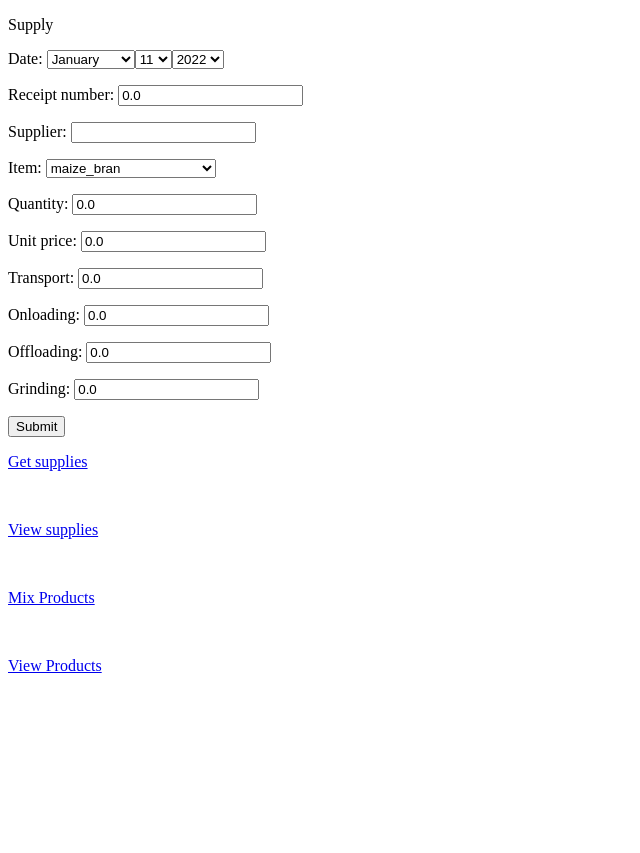
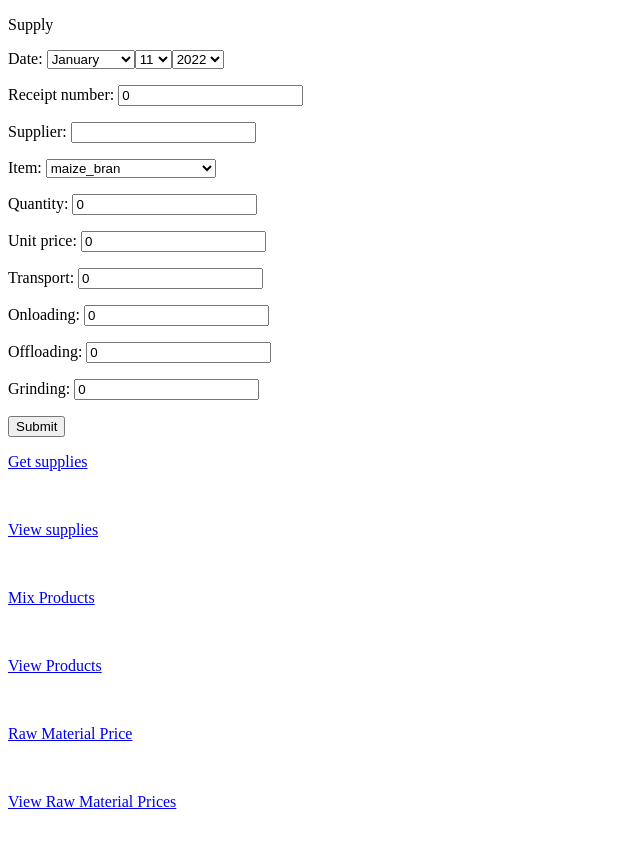
Before and after one commit to jakobwamani/kamanyire_2022, a Django app: page /supply in a window 1280 px wide. Shown: the whole page, without its empty margins (0-640 px from the left). Before the commit the page ends 673 px from the top, so only its background shows below. Run offline with Django 3.2, Linux system fonts and the light colour scheme.

Commit message:
done_with_raw_material_prices

```diff
--- a/feedsite/feedwork/forms.py
+++ b/feedsite/feedwork/forms.py
@@ -26,22 +26,22 @@ class RawMaterialForm(forms.ModelForm):
 	YEARS= [x for x in range(2000,2030)]
 	date = forms.DateField(label='Date', widget=forms.SelectDateWidget(years=YEARS),initial=timezone.now())
     #birth_date= forms.DateField(label='What is your birth date?', widget=forms.SelectDateWidget(years=YEARS))
-	receipt_number = forms.DecimalField(max_digits=10, decimal_places=2 , initial=0.0)
+	receipt_number = forms.IntegerField(initial = 0)
 	supplier = forms.CharField()
 	item = forms.ChoiceField(choices=RAW_MATERIAL_CHOICES)
 	# item = forms.CharField()
 	quantity = forms.IntegerField(disabled=True)
 	increase_quantity = forms.IntegerField(initial=0)
 	reduce_quantity = forms.IntegerField(initial=0)
-	unit_price = forms.DecimalField(max_digits=10, decimal_places=2 , initial=0.0)
+	unit_price = forms.IntegerField(initial = 0)
 	# i  cannot edit this stuff from right here so all amounts will shown in the retrieve view
-	# amount = forms.DecimalField(max_digits=10, decimal_places=2 , initial=0.0)
-	transport = forms.DecimalField(max_digits=10, decimal_places=2 , initial=0.0)
-	onloading = forms.DecimalField(max_digits=10, decimal_places=2 , initial=0.0)
-	offloading = forms.DecimalField(max_digits=10, decimal_places=2 , initial=0.0)
-	grinding = forms.DecimalField(max_digits=10, decimal_places=2 , initial=0.0)
+	# amount = forms.IntegerField(initial = 0)
+	transport = forms.IntegerField(initial = 0)
+	onloading = forms.IntegerField(initial = 0)
+	offloading = forms.IntegerField(initial = 0)
+	grinding = forms.IntegerField(initial = 0)
 	# i  cannot edit this stuff from right here so all amounts will shown in the retrieve view
-	# fullamount = forms.DecimalField(max_digits=10, decimal_places=2 , initial=0.0)
+	# fullamount = forms.IntegerField(initial = 0)
 	# pricing = forms.IntegerField(help_text='First check to cost of supply to update this')
 
 	# create meta class
@@ -65,20 +65,20 @@ class SupplyForm(forms.ModelForm):
 	YEARS= [x for x in range(2000,2030)]
 	date = forms.DateField(label='Date', widget=forms.SelectDateWidget(years=YEARS),initial=timezone.now())
     #birth_date= forms.DateField(label='What is your birth date?', widget=forms.SelectDateWidget(years=YEARS))
-	receipt_number = forms.DecimalField(max_digits=10, decimal_places=2 , initial=0.0)
+	receipt_number = forms.IntegerField(initial = 0)
 	supplier = forms.CharField()
 	item = forms.ChoiceField(choices=RAW_MATERIAL_CHOICES)
 	# item = forms.CharField()
-	quantity = forms.DecimalField(max_digits=10, decimal_places=2 , initial=0.0)
-	unit_price = forms.DecimalField(max_digits=10, decimal_places=2 , initial=0.0)
+	quantity = forms.IntegerField(initial = 0)
+	unit_price = forms.IntegerField(initial = 0)
 	# i  cannot edit this stuff from right here so all amounts will shown in the retrieve view
-	# amount = forms.DecimalField(max_digits=10, decimal_places=2 , initial=0.0)
-	transport = forms.DecimalField(max_digits=10, decimal_places=2 , initial=0.0)
-	onloading = forms.DecimalField(max_digits=10, decimal_places=2 , initial=0.0)
-	offloading = forms.DecimalField(max_digits=10, decimal_places=2 , initial=0.0)
-	grinding = forms.DecimalField(max_digits=10, decimal_places=2 , initial=0.0)
+	# amount = forms.IntegerField(initial = 0)
+	transport = forms.IntegerField(initial = 0)
+	onloading = forms.IntegerField(initial = 0)
+	offloading = forms.IntegerField(initial = 0)
+	grinding = forms.IntegerField(initial = 0)
 	# i  cannot edit this stuff from right here so all amounts will shown in the retrieve view
-	# fullamount = forms.DecimalField(max_digits=10, decimal_places=2 , initial=0.0)
+	# fullamount = forms.IntegerField(initial = 0)
 	# pricing = forms.IntegerField(help_text='First check to cost of supply to update this')
 
 	# create meta class
@@ -117,26 +117,26 @@ class ProductForm(forms.ModelForm):
 	date = forms.DateField(label='Date', widget=forms.SelectDateWidget(years=YEARS),initial=timezone.now())
 	# date = forms.DateField()
 	product = forms.ChoiceField(choices=PRODUCT_CHOICES)
-	fish = forms.DecimalField(max_digits=10, decimal_places=2 , initial=0.0)
-	maize_bran = forms.DecimalField(max_digits=10, decimal_places=2 , initial=0.0)
-	cotton = forms.DecimalField(max_digits=10, decimal_places=2 , initial=0.0)
-	sun_flower = forms.DecimalField(max_digits=10, decimal_places=2 , initial=0.0)
-	salt = forms.DecimalField(max_digits=10, decimal_places=2 , initial=0.0)
-	layers_premix = forms.DecimalField(max_digits=10, decimal_places=2 , initial=0.0)
-	general_purpose_premix = forms.DecimalField(max_digits=10, decimal_places=2 , initial=0.0)
-	shells = forms.DecimalField(max_digits=10, decimal_places=2 , initial=0.0)
-	meat_boaster = forms.DecimalField(max_digits=10, decimal_places=2 , initial=0.0)
-	egg_boaster = forms.DecimalField(max_digits=10, decimal_places=2 , initial=0.0)
+	fish = forms.IntegerField(initial = 0)
+	maize_bran = forms.IntegerField(initial = 0)
+	cotton = forms.IntegerField(initial = 0)
+	sun_flower = forms.IntegerField(initial = 0)
+	salt = forms.IntegerField(initial = 0)
+	layers_premix = forms.IntegerField(initial = 0)
+	general_purpose_premix = forms.IntegerField(initial = 0)
+	shells = forms.IntegerField(initial = 0)
+	meat_boaster = forms.IntegerField(initial = 0)
+	egg_boaster = forms.IntegerField(initial = 0)
 	#added items
-	calcium = forms.DecimalField(max_digits=10, decimal_places=2 , initial=0.0)
-	soya_bean = forms.DecimalField(max_digits=10, decimal_places=2 , initial=0.0)
-	animal_salt = forms.DecimalField(max_digits=10, decimal_places=2 , initial=0.0)
-	common_salt = forms.DecimalField(max_digits=10, decimal_places=2 , initial=0.0)
-	brown_salt = forms.DecimalField(max_digits=10, decimal_places=2 , initial=0.0)
-	coconut = forms.DecimalField(max_digits=10, decimal_places=2 , initial=0.0)
-	pig_concentrate = forms.DecimalField(max_digits=10, decimal_places=2 , initial=0.0)
-	wonder_pig = forms.DecimalField(max_digits=10, decimal_places=2 , initial=0.0)
-	big_pig = forms.DecimalField(max_digits=10, decimal_places=2 , initial=0.0)
+	calcium = forms.IntegerField(initial = 0)
+	soya_bean = forms.IntegerField(initial = 0)
+	animal_salt = forms.IntegerField(initial = 0)
+	common_salt = forms.IntegerField(initial = 0)
+	brown_salt = forms.IntegerField(initial = 0)
+	coconut = forms.IntegerField(initial = 0)
+	pig_concentrate = forms.IntegerField(initial = 0)
+	wonder_pig = forms.IntegerField(initial = 0)
+	big_pig = forms.IntegerField(initial = 0)
 
 	class Meta:
 		model = Product
@@ -147,12 +147,12 @@ class ProductForm(forms.ModelForm):
 class ProductPriceForm(forms.ModelForm):
 	YEARS= [x for x in range(2000,2030)]
 	date = forms.DateField(label='Date', widget=forms.SelectDateWidget(years=YEARS),initial=timezone.now())
-	broilers_marsh = forms.DecimalField(max_digits=10, decimal_places=2 , initial=0.0)
-	chick_marsh = forms.DecimalField(max_digits=10, decimal_places=2 , initial=0.0)
-	old_pig = forms.DecimalField(max_digits=10, decimal_places=2 , initial=0.0)
-	growers_marsh = forms.DecimalField(max_digits=10, decimal_places=2 , initial=0.0)
-	layers_marsh = forms.DecimalField(max_digits=10, decimal_places=2 , initial=0.0)
-	young_pig = forms.DecimalField(max_digits=10, decimal_places=2 , initial=0.0)
+	broilers_marsh = forms.IntegerField(initial = 0)
+	chick_marsh = forms.IntegerField(initial = 0)
+	old_pig = forms.IntegerField(initial = 0)
+	growers_marsh = forms.IntegerField(initial = 0)
+	layers_marsh = forms.IntegerField(initial = 0)
+	young_pig = forms.IntegerField(initial = 0)
 
 	class Meta:
 		model = ProductPrices
@@ -166,21 +166,30 @@ class RawMaterialPricesForm(forms.ModelForm):
 	YEARS= [x for x in range(2000,2030)]
 	date = forms.DateField(label='Date', widget=forms.SelectDateWidget(years=YEARS),initial=timezone.now())
 	# date = models.DateField()
-	maize_bran = forms.IntegerField(initial=0)
-	cotton = forms.IntegerField(initial=0)
-	sun_flower = forms.IntegerField(initial=0)
-	fish = forms.IntegerField(initial=0)
-	salt = forms.IntegerField(initial=0)
-	general_purpose_premix = forms.IntegerField(initial=0)
-	layers_premix = forms.IntegerField(initial=0)
-	shells = forms.IntegerField(initial=0)
-	meat_boaster = forms.IntegerField(initial=0)
-	egg_boaster = forms.IntegerField(initial=0)
+	maize_bran = forms.DecimalField(max_digits=10, decimal_places=2 , initial=0.0)
+	cotton = forms.DecimalField(max_digits=10, decimal_places=2 , initial=0.0)
+	sun_flower = forms.DecimalField(max_digits=10, decimal_places=2 , initial=0.0)
+	fish = forms.DecimalField(max_digits=10, decimal_places=2 , initial=0.0)
+	salt = forms.DecimalField(max_digits=10, decimal_places=2 , initial=0.0)
+	general_purpose_premix = forms.DecimalField(max_digits=10, decimal_places=2 , initial=0.0)
+	layers_premix = forms.DecimalField(max_digits=10, decimal_places=2 , initial=0.0)
+	shells = forms.DecimalField(max_digits=10, decimal_places=2 , initial=0.0)
+	meat_boaster = forms.DecimalField(max_digits=10, decimal_places=2 , initial=0.0)
+	egg_boaster = forms.DecimalField(max_digits=10, decimal_places=2 , initial=0.0)
+	calcium = forms.DecimalField(max_digits=10, decimal_places=2 , initial=0.0)
+	soya_bean = forms.DecimalField(max_digits=10, decimal_places=2 , initial=0.0)
+	brown_salt = forms.DecimalField(max_digits=10, decimal_places=2 , initial=0.0)
+	animal_salt = forms.DecimalField(max_digits=10, decimal_places=2 , initial=0.0)
+	common_salt = forms.DecimalField(max_digits=10, decimal_places=2 , initial=0.0)
+	pig_concentrate = forms.DecimalField(max_digits=10, decimal_places=2 , initial=0.0)
+	coconut = forms.DecimalField(max_digits=10, decimal_places=2 , initial=0.0)
+	wonder_pig = forms.DecimalField(max_digits=10, decimal_places=2 , initial=0.0)
+	big_pig = forms.DecimalField(max_digits=10, decimal_places=2 , initial=0.0)
 
 	class Meta:
 		model = RawMaterialPrices
 
-		fields = ["date","maize_bran","cotton","sun_flower","salt","layers_premix","general_purpose_premix","shells","meat_boaster","egg_boaster","fish"]
+		fields = ["date","maize_bran","cotton","sun_flower","salt","layers_premix","general_purpose_premix","shells","meat_boaster","egg_boaster","fish","calcium","soya_bean","brown_salt","animal_salt","pig_concentrate","coconut","wonder_pig","big_pig"]
 
 
 PRODUCT_CHOICES = (("broilers_marsh","broilers_marsh")
@@ -194,9 +203,9 @@ class ProductSalesForm(forms.ModelForm):
 	date = forms.DateField(label='Date', widget=forms.SelectDateWidget(years=YEARS),initial=timezone.now())
 	# date = models.DateField()
 	product = forms.ChoiceField(choices = PRODUCT_CHOICES)
-	quantity = forms.DecimalField(max_digits=10, decimal_places=2 , initial=0.0)
-	selling_price = forms.DecimalField(max_digits=10, decimal_places=2 , initial=0.0)
-	total = forms.DecimalField(max_digits=10, decimal_places=2 , initial=0.0)
+	quantity = forms.IntegerField(initial = 0)
+	selling_price = forms.IntegerField(initial = 0)
+	total = forms.IntegerField(initial = 0)
 
 	class Meta:
 		model = ProductSales
@@ -207,9 +216,9 @@ class RawMaterialSalesForm(forms.ModelForm):
 	YEARS= [x for x in range(2000,2030)]
 	date = forms.DateField(label='Date', widget=forms.SelectDateWidget(years=YEARS),initial=timezone.now())
 	raw_material = forms.ChoiceField(choices=RAW_MATERIAL_CHOICES)
-	quantity = forms.DecimalField(max_digits=10, decimal_places=2 , initial=0.0)
-	selling_price = forms.DecimalField(max_digits=10, decimal_places=2 , initial=0.0)
-	total = forms.DecimalField(max_digits=10, decimal_places=2 , initial=0.0)
+	quantity = forms.IntegerField(initial = 0)
+	selling_price = forms.IntegerField(initial = 0)
+	total = forms.IntegerField(initial = 0)
 
 	class Meta:
 		model = RawMaterialSales
--- a/feedsite/feedwork/templates/feedwork/supply.html
+++ b/feedsite/feedwork/templates/feedwork/supply.html
@@ -20,10 +20,13 @@
 </form>
 
 <div>
-	 <a href="{% url 'get_supply' %}"><p>Get supplies</p></a><br/>
-	 <a href="{% url 'view_supply' %}"><p>View supplies</p></a><br/>
+	<a href="{% url 'get_supply' %}"><p>Get supplies</p></a><br/>
+	<a href="{% url 'view_supply' %}"><p>View supplies</p></a><br/>
 	<a href="{% url 'create_product' %}"><p>Mix Products</p></a><br/>
 	<a href="{% url 'view_product' %}"><p>View Products</p></a><br/>
+	<a href="{% url 'raw_material_prices' %}"><p>Raw Material Price</p></a><br/>
+	<a href="{% url 'view_raw_material_prices' %}"><p>View Raw Material Prices</p></a><br/>
+
 
 
 
--- a/feedsite/feedwork/templates/feedwork/view_supplies.html
+++ b/feedsite/feedwork/templates/feedwork/view_supplies.html
@@ -68,10 +68,13 @@
 </body>
 
     <div>
-        <a href="{% url 'get_supply' %}"><p>Get supplies</p></a><br/>
+     <a href="{% url 'get_supply' %}"><p>Get supplies</p></a><br/>
      <a href="{% url 'view_supply' %}"><p>View supplies</p></a><br/>
      <a href="{% url 'create_product' %}"><p>Mix Products</p></a><br/>
      <a href="{% url 'view_product' %}"><p>View Products</p></a><br/>
+     <a href="{% url 'raw_material_prices' %}"><p>Raw Material Prices</p></a><br/>
+     <a href="{% url 'view_raw_material_prices' %}"><p>View Raw Material Prices</p></a><br/>
+
 
     </div>
 
--- a/feedsite/feedwork/urls.py
+++ b/feedsite/feedwork/urls.py
@@ -13,6 +13,8 @@ urlpatterns = [
     path('view_products',views.viewing_product, name = 'view_product'),
     path('update_products/',views.updating_product, name = 'update_product'),
     path('delete_products/',views.deleting_product, name = 'delete_product'),
-
-
+    path('create_raw_material_prices/',views.create_raw_material_prices, name = 'raw_material_prices'),
+    path('view_raw_material_prices/',views.viewing_raw_material_prices, name = 'view_raw_material_prices'),
+    path('update_raw_material_prices/',views.updating_raw_material_prices, name = 'update_raw_material_prices'),
+    path('delete_raw_material_prices/',views.deleting_raw_material_prices, name = 'delete_raw_material_prices'),
 ]
--- a/feedsite/feedwork/views.py
+++ b/feedsite/feedwork/views.py
@@ -320,3 +320,86 @@ def deleting_product(request):
             return HttpResponseRedirect('http://127.0.0.1:8000/')
 
     return render(request, "delete_products.html",context=context_dict)
+
+def create_raw_material_prices(request):
+    # dictionary for initial data with
+    # field names as keys
+    context = {}
+
+    # add the dictionary during initialization
+    form = RawMaterialPricesForm(request.POST or None)
+
+    if request.method == 'POST':
+        if form.is_valid():
+            form.save()
+            #Its here that after the supply is made then we shall start populating the RawMaterialQuantities
+            #table
+            # we shall check if the "RawMaterialQuantities" table has atleast one row
+            # compute_quantities()
+            return HttpResponseRedirect('http://127.0.0.1:8000/')
+    else:
+        context['form'] = form
+
+    return render(request, "create_raw_material_prices.html",context)
+
+def viewing_raw_material_prices(request):
+    #get the date from the user
+    start_date = request.GET.get('start_date')
+    end_date = request.GET.get('end_date')
+
+    # broilers_marsh,chick_marsh,old_pig,growers_marsh,layers_marsh ,young_pig
+
+    # run a query to get all the supplies on that date
+    p_prices = RawMaterialPrices.objects.filter(date__range=[start_date, end_date])
+
+    # print(type(supplies))
+
+    # return render(request, "view_supply.html", context)
+    return render(request, "view_raw_material_prices.html", {'p_prices':p_prices})
+
+def updating_raw_material_prices(request):
+    context_dict = {}
+
+    if 'id' in request.GET:
+        pk = request.GET['id']
+
+        print (pk)
+        clean_pk = pk.strip("/")
+        print (clean_pk)
+        product_prices = RawMaterialPrices.objects.get(id=clean_pk)
+        form = RawMaterialPricesForm(request.POST or None, instance=product_prices)
+
+        if request == 'POST':
+            if form.is_valid():
+                form.save()
+                return HttpResponseRedirect('http://127.0.0.1:8000/')
+
+        else:
+            context_dict["form"] = form
+
+    return render(request,"update_raw_material_prices.html",context=context_dict)
+
+
+def deleting_raw_material_prices(request):
+     # book= get_object_or_404(Book, pk=pk)
+    context_dict = {}
+    if 'id' in request.GET:
+        pk = request.GET['id']
+        clean_pk = pk.strip("/")
+        cleaned_pk = int(clean_pk)
+        product_price_to_delete = RawMaterialPrices.objects.get(id=cleaned_pk)
+        #But before we delete , we must reduce on the amount in the RMQ model
+        #since this is an object , i will create a function right away
+
+        product_price_to_delete.delete()
+
+        # return HttpResponseRedirect('http://127.0.0.1:8000/')
+        # redirect('view_product_prices.html')
+        # if request.method =='POST':
+        #   #we get to know the item
+
+        #     supply_record_to_delete.delete()
+        #     return redirect('view_supply.html')
+
+        # context_dict["object"] = supply_record_to_delete
+    return render(request, "delete_raw_material_prices.html",context=context_dict)
```
Also changed, not shown: feedsite/feedwork/models.py (+9 -0 lines), feedsite/feedwork/templates/feedwork/index.html (+8 -4 lines), feedsite/db.sqlite3.
